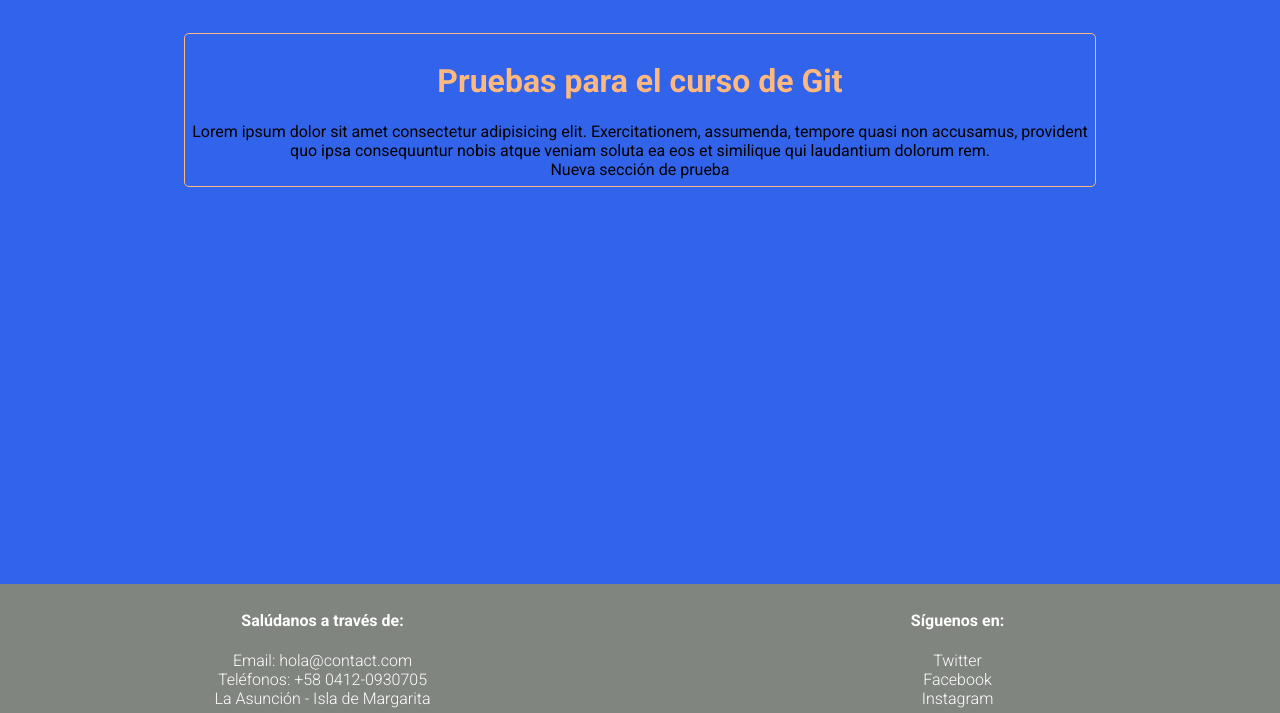
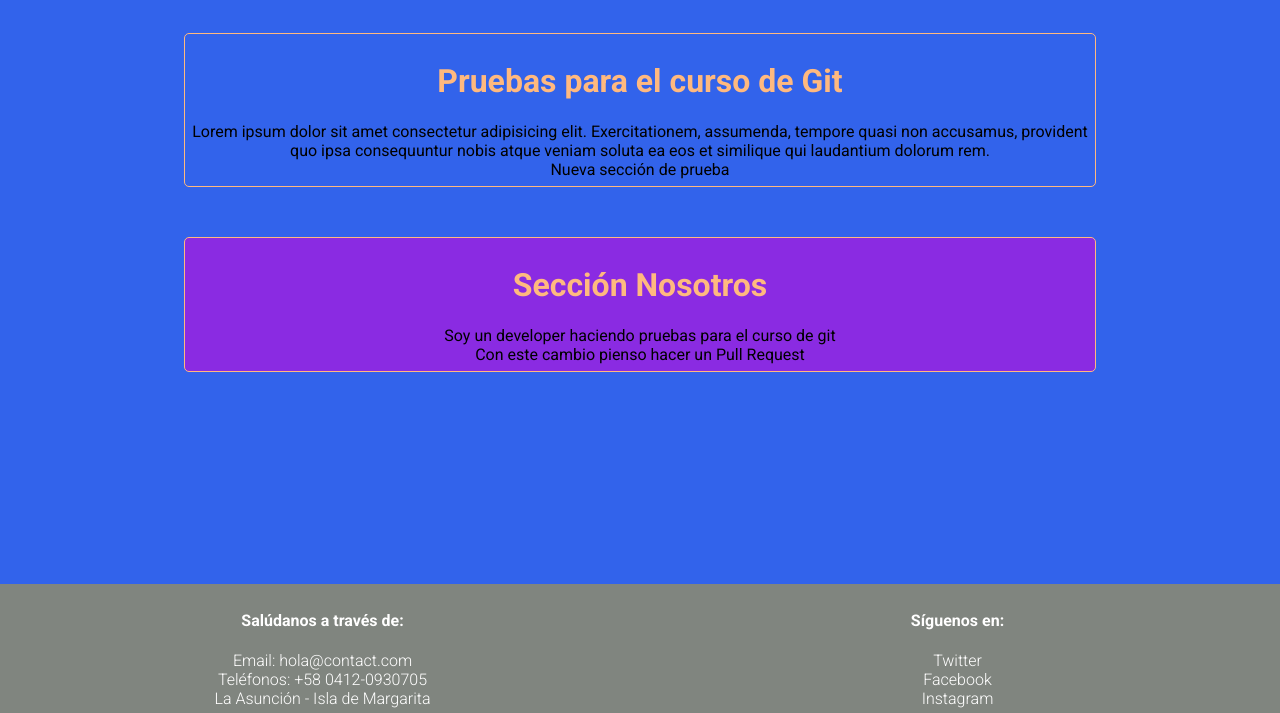
Before and after one commit to lczabala/blog_curso_git, a plain HTML site: page index.html in a window 1280 px wide. Shown: the part 87-800 px from the top of the page. Drawn offline with Linux system fonts and the light colour scheme.

Commit message:
se agrega nueva seccion a la rama new_section_fix

```diff
--- a/estilos.css
+++ b/estilos.css
@@ -82,3 +82,6 @@ a{
     text-align: center;
     margin: auto;
 }
+.section{
+    background-color: blueviolet;
+}
--- a/index.html
+++ b/index.html
@@ -41,6 +41,13 @@
         <p>Nueva sección de prueba</p>
     </div>
 
+    <div class="container section">
+        <h1>Sección Nosotros</h1>
+        <p>Soy un developer haciendo pruebas para el curso de git</p>
+
+        <p>Con este cambio pienso hacer un Pull Request</p>
+    </div>
+
     <footer>
         <div class="container-footer">
             <div class="contact">
```
